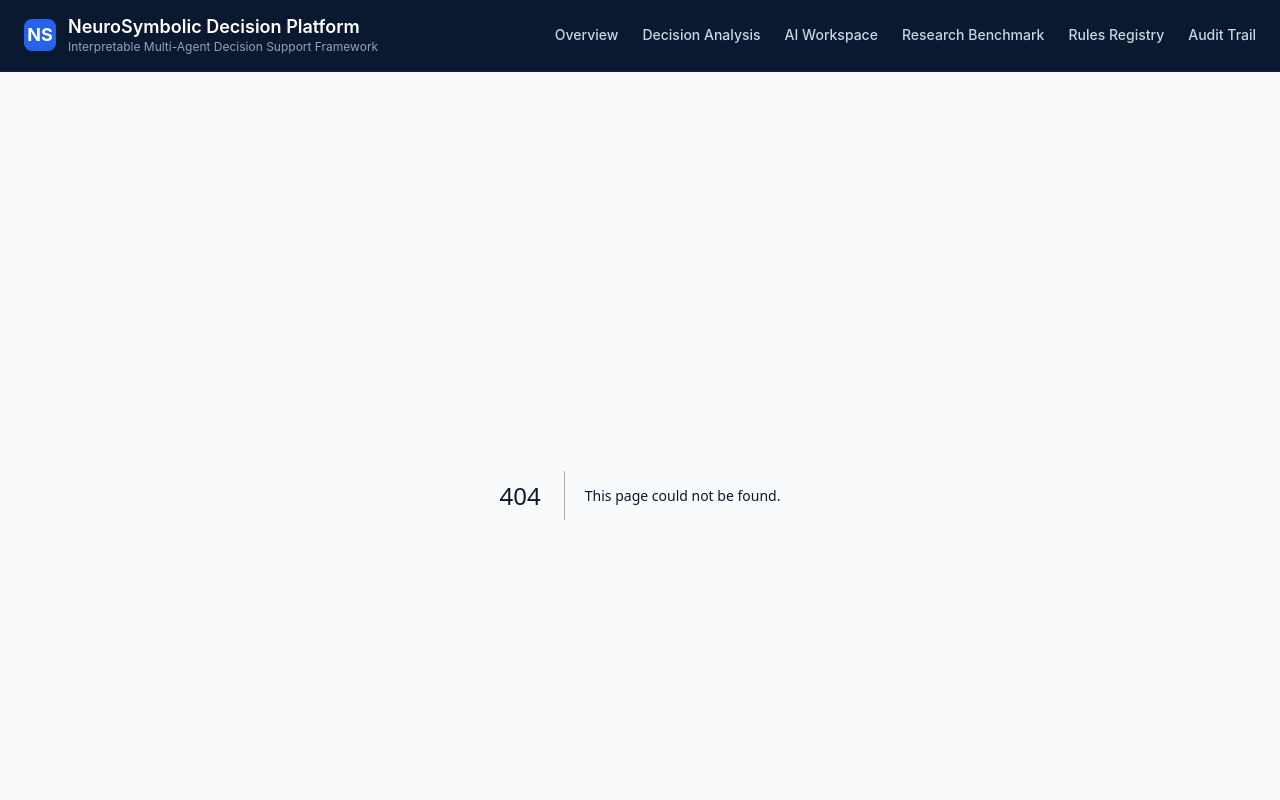
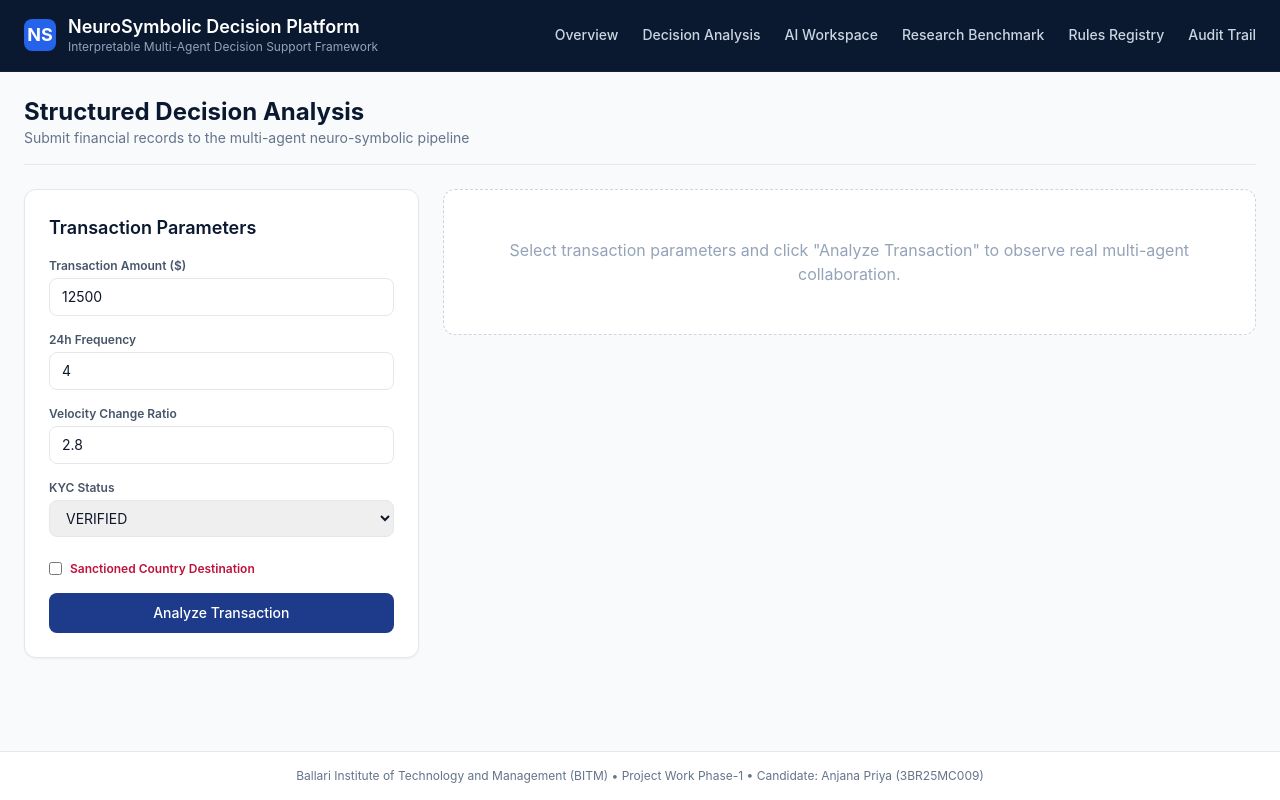
Before and after one commit to karthikrshet/A-Hybrid-Symbolic-Neural-Framework-for-Interpretable-Decision-Support, a Next.js app in the folder frontend/: page /decision in a window 1280 px wide. Before the commit this address had no page. Shown: the top 800 px of the page. Built offline with nearby package versions, Linux system fonts and the light colour scheme.

Commit message:
feat(frontend): build Structured Decision Analysis Dashboard with interactive input form and visual report

```diff
--- /dev/null
+++ b/frontend/app/decision/page.tsx
@@ -0,0 +1,157 @@
+'use client';
+import React, { useState } from "react";
+
+export default function DecisionAnalysisPage() {
+  const [amount, setAmount] = useState(12500);
+  const [freq, setFreq] = useState(4);
+  const [velocity, setVelocity] = useState(2.8);
+  const [sanctioned, setSanctioned] = useState(false);
+  const [kyc, setKyc] = useState("VERIFIED");
+  const [loading, setLoading] = useState(false);
+  const [result, setResult] = useState<any>(null);
+
+  const handleSubmit = async (e: React.FormEvent) => {
+    e.preventDefault();
+    setLoading(true);
+    try {
+      const payload = {
+        transaction_amount: Number(amount),
+        transaction_frequency_24h: Number(freq),
+        velocity_change_ratio: Number(velocity),
+        location_distance_km: 15.0,
+        hour_of_day: 14,
+        is_weekend: false,
+        is_sanctioned_destination: sanctioned,
+        kyc_status: kyc,
+        foreign_exchange_risk: 0.1,
+        ip_reputation_score: 0.90,
+        device_trust_score: 0.85,
+        user_failed_attempts_1h: 0,
+        past_chargeback_count: 0
+      };
+      const res = await fetch("http://localhost:8000/api/v1/decisions/analyze", {
+        method: "POST",
+        headers: { "Content-Type": "application/json" },
+        body: JSON.stringify(payload)
+      });
+      if (res.ok) {
+        setResult(await res.json());
+      }
+    } catch (err) {
+      console.error(err);
+    } finally {
+      setLoading(false);
+    }
+  };
+
+  return (
+    <div className="space-y-6">
+      <div className="flex justify-between items-center border-b border-slate-200 pb-4">
+        <div>
+          <h2 className="text-2xl font-bold text-navy-900">Structured Decision Analysis</h2>
+          <p className="text-sm text-slate-500">Submit financial records to the multi-agent neuro-symbolic pipeline</p>
+        </div>
+      </div>
+
+      <div className="grid grid-cols-1 lg:grid-cols-3 gap-6">
+        {/* Form Panel */}
+        <div className="bg-white p-6 rounded-xl border border-slate-200 shadow-sm space-y-4">
+          <h3 className="font-semibold text-lg text-navy-900">Transaction Parameters</h3>
+          <form onSubmit={handleSubmit} className="space-y-4">
+            <div>
+              <label className="block text-xs font-semibold text-slate-600 mb-1">Transaction Amount ($)</label>
+              <input type="number" value={amount} onChange={(e) => setAmount(Number(e.target.value))} className="w-full px-3 py-2 border rounded-lg text-sm" />
+            </div>
+            <div>
+              <label className="block text-xs font-semibold text-slate-600 mb-1">24h Frequency</label>
+              <input type="number" value={freq} onChange={(e) => setFreq(Number(e.target.value))} className="w-full px-3 py-2 border rounded-lg text-sm" />
+            </div>
+            <div>
+              <label className="block text-xs font-semibold text-slate-600 mb-1">Velocity Change Ratio</label>
+              <input type="number" step="0.1" value={velocity} onChange={(e) => setVelocity(Number(e.target.value))} className="w-full px-3 py-2 border rounded-lg text-sm" />
+            </div>
+            <div>
+              <label className="block text-xs font-semibold text-slate-600 mb-1">KYC Status</label>
+              <select value={kyc} onChange={(e) => setKyc(e.target.value)} className="w-full px-3 py-2 border rounded-lg text-sm">
+                <option value="VERIFIED">VERIFIED</option>
+                <option value="INCOMPLETE">INCOMPLETE</option>
+              </select>
+            </div>
+            <div className="flex items-center space-x-2 pt-2">
+              <input type="checkbox" id="sanc" checked={sanctioned} onChange={(e) => setSanctioned(e.target.checked)} className="rounded text-navy-600" />
+              <label htmlFor="sanc" className="text-xs font-semibold text-rose-700">Sanctioned Country Destination</label>
+            </div>
+            <button type="submit" disabled={loading} className="w-full py-2.5 bg-navy-700 hover:bg-navy-800 text-white rounded-lg font-medium text-sm transition">
+              {loading ? "Evaluating Agents..." : "Analyze Transaction"}
+            </button>
+          </form>
+        </div>
+
+        {/* Results Panel */}
+        <div className="lg:col-span-2 space-y-6">
+          {result ? (
+            <div className="bg-white p-6 rounded-xl border border-slate-200 shadow-sm space-y-6">
+              <div className="flex justify-between items-start">
+                <div>
+                  <span className="text-xs font-bold text-slate-400 uppercase tracking-wider">Final Decision Outcome</span>
+                  <div className={`text-3xl font-extrabold mt-1 ${result.final_decision === 'REJECT' ? 'text-rose-600' : result.final_decision === 'APPROVE' ? 'text-emerald-600' : 'text-amber-600'}`}>
+                    {result.final_decision}
+                  </div>
+                </div>
+                <div className="text-right">
+                  <span className="text-xs font-bold text-slate-400 uppercase tracking-wider">Confidence Score</span>
+                  <div className="text-2xl font-bold text-navy-900 mt-1">{(result.confidence_score * 100).toFixed(1)}%</div>
+                </div>
+              </div>
+
+              {/* Summary */}
+              <div className="p-4 bg-slate-50 border border-slate-200 rounded-lg">
+                <h4 className="text-xs font-bold text-navy-900 uppercase">Explainable Decision Report</h4>
+                <p className="mt-1 text-sm text-slate-700 leading-relaxed">{result.explanation.summary}</p>
+              </div>
+
+              {/* Triggered Rules */}
+              <div>
+                <h4 className="text-xs font-bold text-slate-500 uppercase mb-2">Triggered Symbolic Rules</h4>
+                {result.symbolic_analysis.triggered_rules.length > 0 ? (
+                  <div className="space-y-2">
+                    {result.symbolic_analysis.triggered_rules.map((r: any, idx: number) => (
+                      <div key={idx} className="p-3 bg-rose-50 border border-rose-200 rounded-lg flex justify-between items-center text-xs">
+                        <div>
+                          <span className="font-bold text-rose-900">{r.rule_name}</span>
+                          <p className="text-rose-700 mt-0.5">{r.reason}</p>
+                        </div>
+                        <span className="px-2 py-1 bg-rose-200 text-rose-800 rounded font-bold uppercase">{r.severity}</span>
+                      </div>
+                    ))}
+                  </div>
+                ) : (
+                  <div className="text-xs text-slate-400 italic">No symbolic rules or legal violations triggered.</div>
+                )}
+              </div>
+
+              {/* SHAP Feature Attributions */}
+              <div>
+                <h4 className="text-xs font-bold text-slate-500 uppercase mb-2">Key Neural Driving Features</h4>
+                <div className="space-y-2">
+                  {result.explanation.top_driving_features?.map((f: any, idx: number) => (
+                    <div key={idx} className="flex items-center justify-between text-xs py-1.5 border-b border-slate-100">
+                      <span className="font-medium text-slate-700">{f.feature_name}</span>
+                      <span className={`font-mono font-bold ${f.attribution_score > 0 ? 'text-rose-600' : 'text-emerald-600'}`}>
+                        {f.attribution_score > 0 ? '+' : ''}{f.attribution_score.toFixed(3)}
+                      </span>
+                    </div>
+                  ))}
+                </div>
+              </div>
+            </div>
+          ) : (
+            <div className="bg-white p-12 rounded-xl border border-dashed border-slate-300 text-center text-slate-400">
+              Select transaction parameters and click "Analyze Transaction" to observe real multi-agent collaboration.
+            </div>
+          )}
+        </div>
+      </div>
+    </div>
+  );
+}
```
